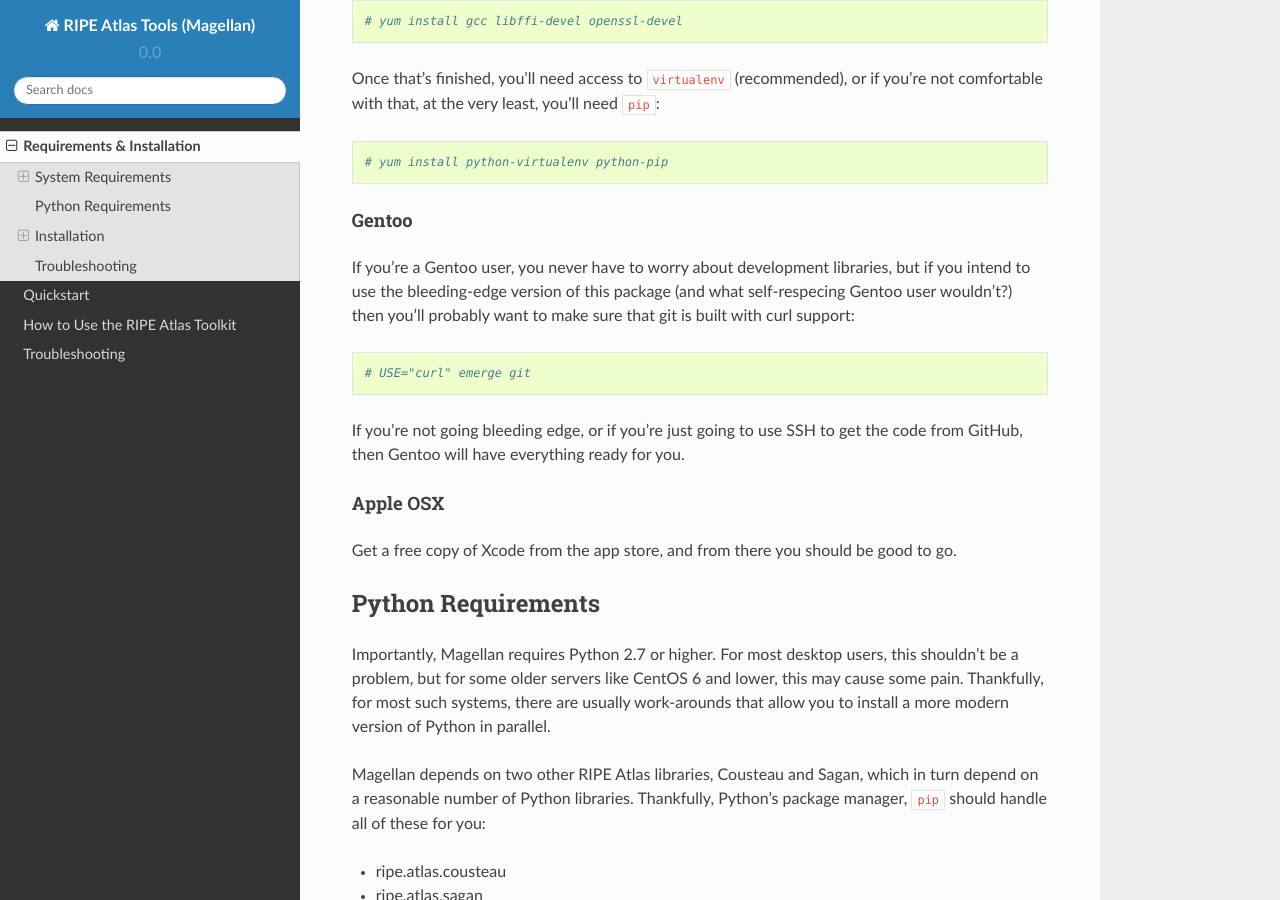
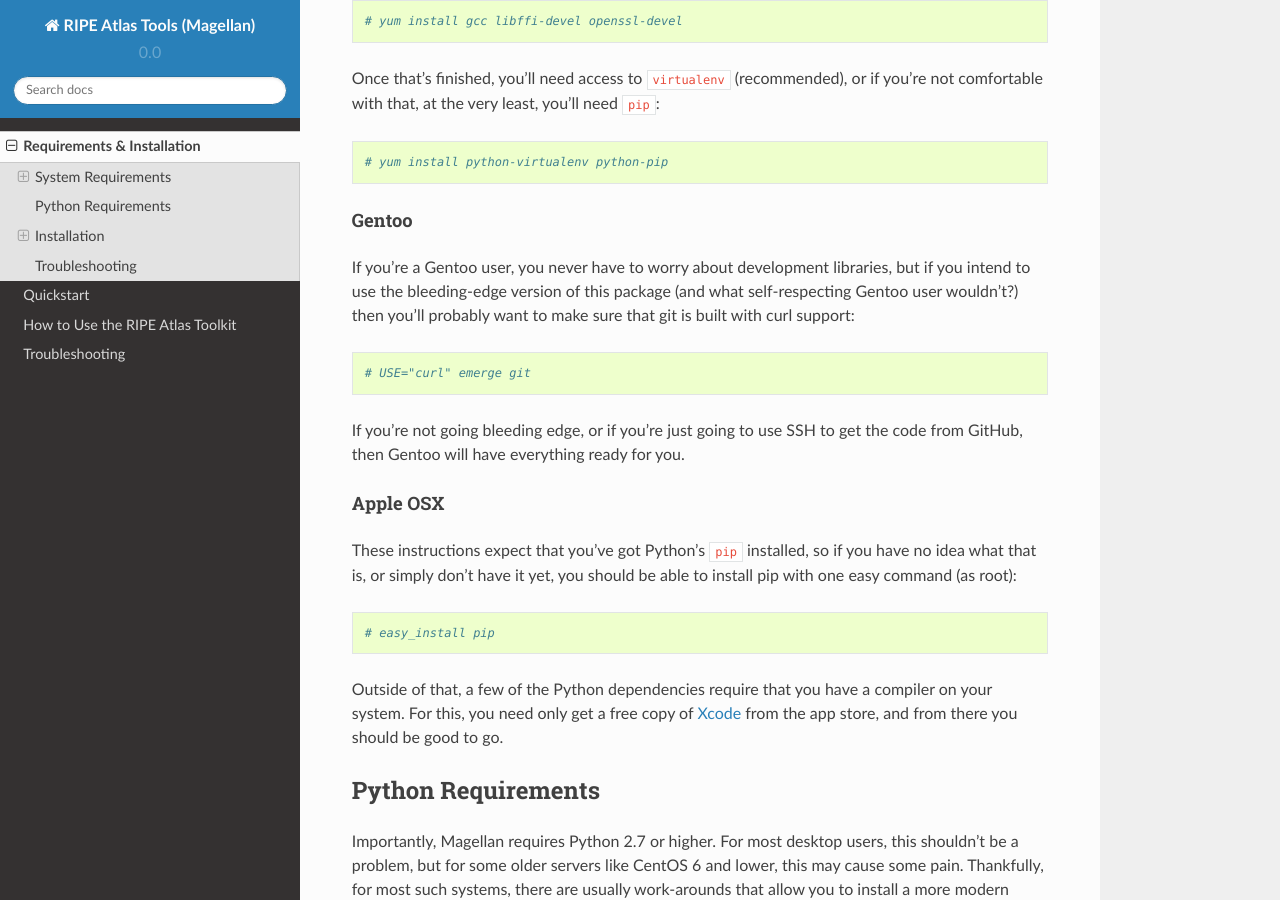
Before and after one commit to RIPE-NCC/ripe-atlas-tools, a Sphinx documentation site: the page built from docs/installation.rst, in a window 1280 px wide and 900 px high, scrolled down 1190 px. Built offline with Sphinx 7.4.7 and the Read the Docs theme 2.0.0, drawn with Linux system fonts in a browser that asks for light colours; formulas are drawn with MathJax 3.

Commit message:
Added further OSX install instructions

```diff
--- a/docs/installation.rst
+++ b/docs/installation.rst
@@ -72,7 +72,7 @@
 
 If you're a Gentoo user, you never have to worry about development libraries,
 but if you intend to use the bleeding-edge version of this package (and what
-self-respecing Gentoo user wouldn't?) then you'll probably want to make sure
+self-respecting Gentoo user wouldn't?) then you'll probably want to make sure
 that git is built with curl support:
 
 .. code:: bash
@@ -85,8 +85,19 @@
 Apple OSX
 .........
 
-Get a free copy of Xcode from the app store, and from there you should be good
-to go.
+These instructions expect that you've got Python's ``pip`` installed, so if you
+have no idea what that is, or simply don't have it yet, you should be able to
+install pip with one easy command (as root):
+
+.. code:: bash
+
+    # easy_install pip
+
+Outside of that, a few of the Python dependencies require that you have a
+compiler on your system.  For this, you need only get a free copy of `Xcode`_
+from the app store, and from there you should be good to go.
+
+.. _Xcode: https://itunes.apple.com/us/app/xcode/id497799835
 
 
 .. _installation-python-requirements:
```
